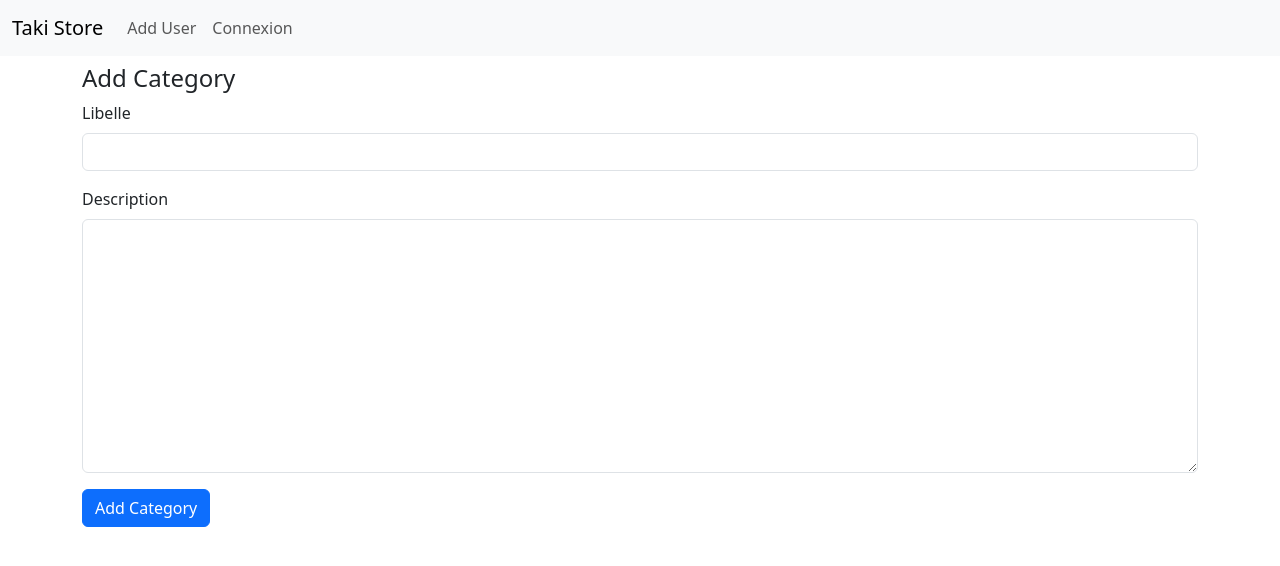
After one commit to Kaoutar-Taki/Php, a PHP site: page /addCategory.php in a window 1280 px wide. The commit adds this page. Shown: the top 566 px of the page. Run offline with PHP 8.4, Linux system fonts and the light colour scheme.

Commit message:
add category

```diff
--- /dev/null
+++ b/ecommercephp/addCategory.php
@@ -0,0 +1,46 @@
+<!DOCTYPE html>
+<html lang="en">
+<head>
+    <meta charset="UTF-8">
+    <link href="https://cdn.jsdelivr.net/npm/bootstrap@5.3.2/dist/css/bootstrap.min.css" rel="stylesheet" integrity="sha384-T3c6CoIi6uLrA9TneNEoa7RxnatzjcDSCmG1MXxSR1GAsXEV/Dwwykc2MPK8M2HN" crossorigin="anonymous">
+    <script src="https://cdn.jsdelivr.net/npm/bootstrap@5.3.2/dist/js/bootstrap.bundle.min.js" integrity="sha384-C6RzsynM9kWDrMNeT87bh95OGNyZPhcTNXj1NW7RuBCsyN/o0jlpcV8Qyq46cDfL" crossorigin="anonymous"></script>
+    <meta name="viewport" content="width=device-width, initial-scale=1.0">
+    <title>Ktaki | AddCategory</title>
+</head>
+<body>
+    <?php include 'include/nav.php' ?>
+    <div class="container py-2">
+    <?php
+            if (isset($_POST['AddCategory'])){
+                $libelle = $_POST['libelle'];
+                $description = $_POST['description'];
+                if (!empty($libelle) && !empty($description)){
+                    require_once 'include/database.php';
+                    $sqlState = $pdo->prepare('INSERT INTO categorie(libelle,description) VALUE(?,?)');
+                    $sqlState->execute([$libelle, $description]);
+                    ?>
+                        <div class="alert alert-success" role="alert">category <?= $libelle ?> is added</div>
+                    <?php
+                }
+                else{
+                    ?>
+                        <div class="alert alert-danger" role="alert">libelle and description is required</div>
+                    <?php
+                }
+            }
+        ?>
+        <h4>Add Category</h4>
+        <form action="" method="post">
+            <div class="mb-3">
+                <label for="libelle" class="form-label">Libelle</label>
+                <input type="text" class="form-control" id="libelle" name="libelle">
+            </div>
+            <div class="mb-3">
+                <label for="description" class="form-label">Description</label>
+                <textarea name="description" class="form-control" id="description" cols="30" rows="10"></textarea>
+            </div>
+            <button type="submit" class="btn btn-primary" name="AddCategory">Add Category</button>
+        </form>
+    </div>
+</body>
+</html>
--- a/ecommercephp/admin.php
+++ b/ecommercephp/admin.php
@@ -13,7 +13,6 @@
     <?php include 'include/nav.php' ?>
     <div class="container py-2">
         <?php
-        session_start();
         if (!isset($_SESSION['utilisateur'])) {
             header('location: connexion.php');
         }
--- a/ecommercephp/connexion.php
+++ b/ecommercephp/connexion.php
@@ -21,7 +21,6 @@
                 $sqlState = $pdo->prepare('SELECT * FROM utilisateur WHERE login = ? AND password = ?');
                 $sqlState->execute([$login, $password]);
                 if ($sqlState->rowCount() >= 1) {
-                    session_start();
                     $_SESSION['utilisateur'] = $sqlState->fetch();
                     //redirect
                     header('location: admin.php');
--- a/ecommercephp/include/nav.php
+++ b/ecommercephp/include/nav.php
@@ -1,3 +1,10 @@
+<?php
+    session_start();
+    $connect = false;
+    if (isset($_SESSION['utilisateur'])) {
+        $connect = true;
+    }
+?>
 <nav class="navbar navbar-expand-lg bg-body-tertiary">
     <div class="container-fluid">
         <a class="navbar-brand" href="#">Taki Store</a>
@@ -7,11 +14,27 @@
         <div class="collapse navbar-collapse" id="navbarNav">
             <ul class="navbar-nav">
                 <li class="nav-item">
-                    <a class="nav-link active" aria-current="page" href="index.php">Add User</a>
+                    <a class="nav-link hover:active" aria-current="page" href="index.php">Add User</a>
                 </li>
-                <li class="nav-item">
-                    <a class="nav-link" href="connexion.php">Connexion</a>
-                </li>
+                <?php
+                    if($connect){
+                ?>
+                    <li class="nav-item">
+                        <a class="nav-link hover:active" aria-current="page" href="addCategory.php">Add Category</a>
+                    </li>
+                    <li class="nav-item">
+                        <a class="nav-link hover:active" aria-current="page" href="addProduct.php">Add Product</a>
+                    </li>
+                <?php
+                    }
+                    else{
+                        ?>
+                            <li class="nav-item">
+                                <a class="nav-link" href="connexion.php">Connexion</a>
+                            </li>
+                        <?php
+                    }
+                ?>
             </ul>
         </div>
     </div>
```
